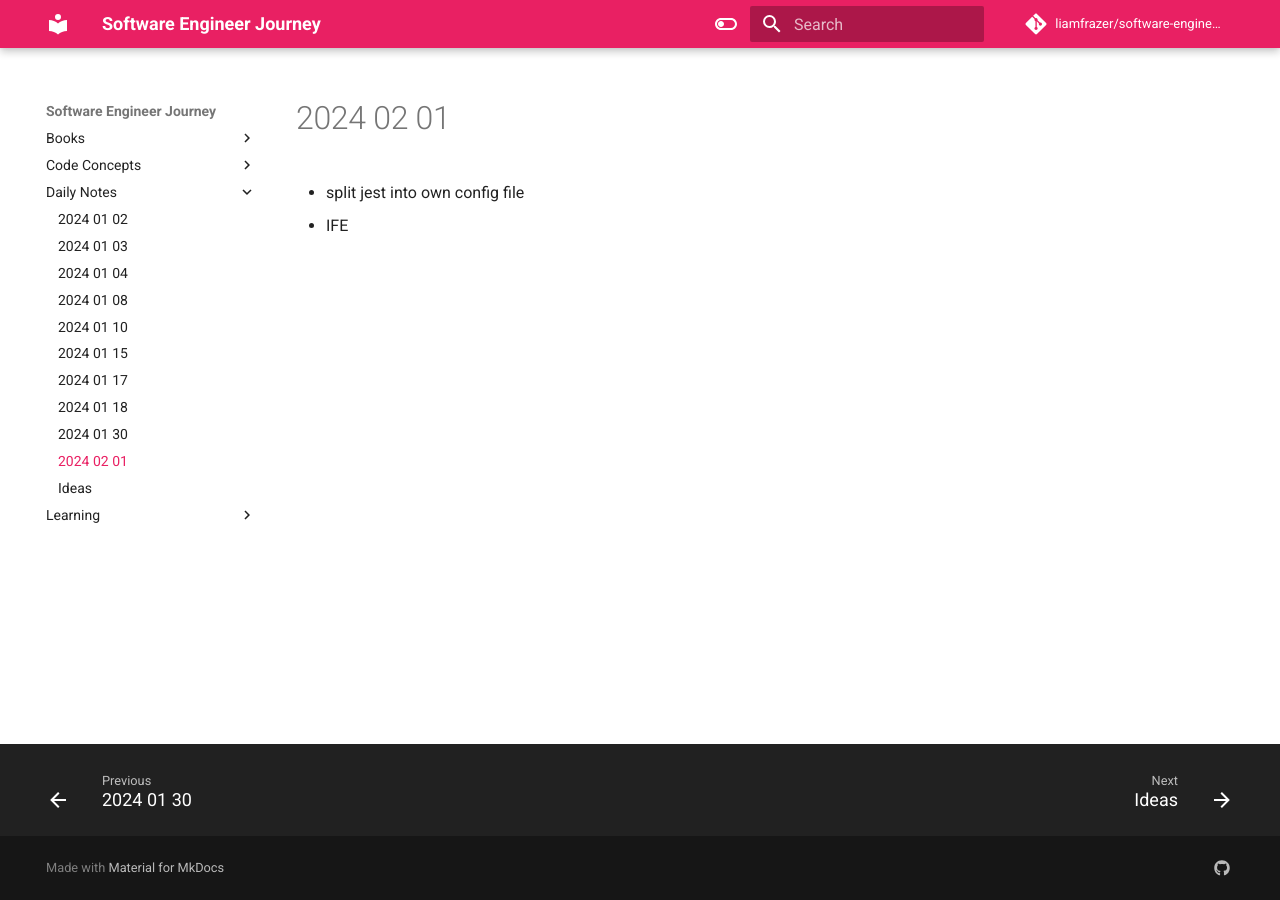
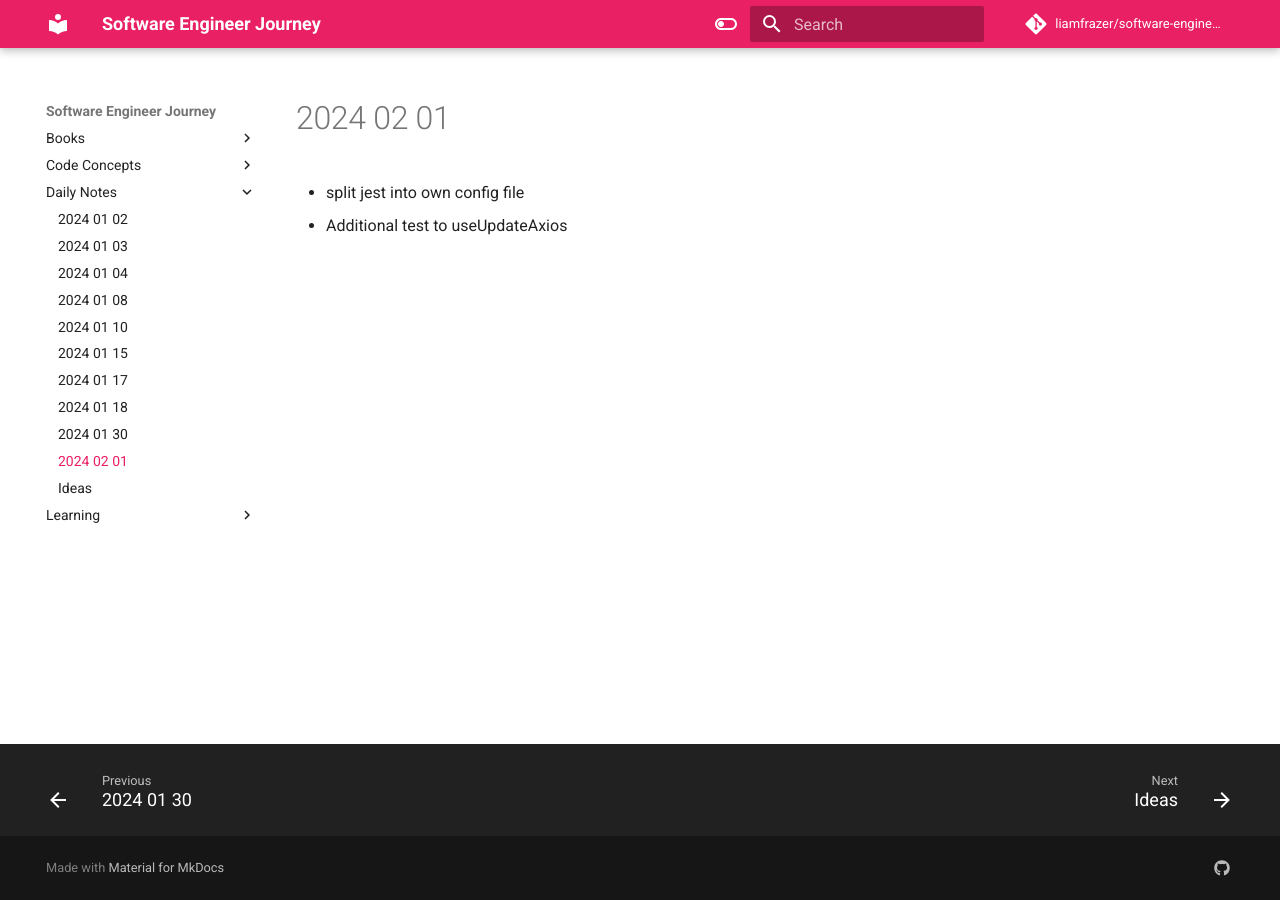
Before and after one commit to liamfrazer/software-engineer-journey, an MkDocs documentation site: the page built from docs/Daily Notes/2024-02-01.md, in a window 1280 px wide. Built offline with MkDocs 1.6.1 and Material for MkDocs 9.7.7, drawn with Linux system fonts in a browser that asks for light colours; comment, search, counter and statistics services are not loaded.

Commit message:
vault backup: 2024-02-01 13:19:38

```diff
--- a/docs/Daily Notes/2024-02-01.md
+++ b/docs/Daily Notes/2024-02-01.md
@@ -1,2 +1,2 @@
 * split jest into own config file
-* IFE
+* Additional test to useUpdateAxios
```
